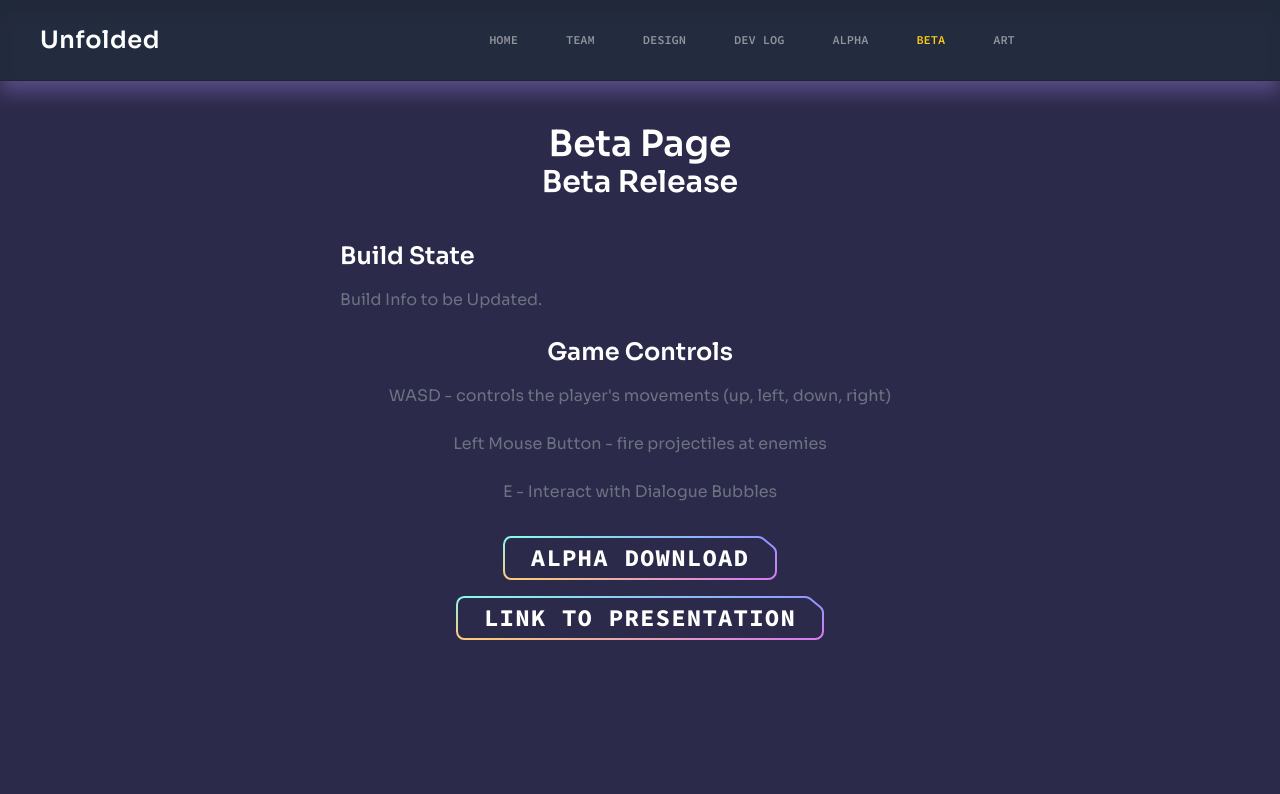
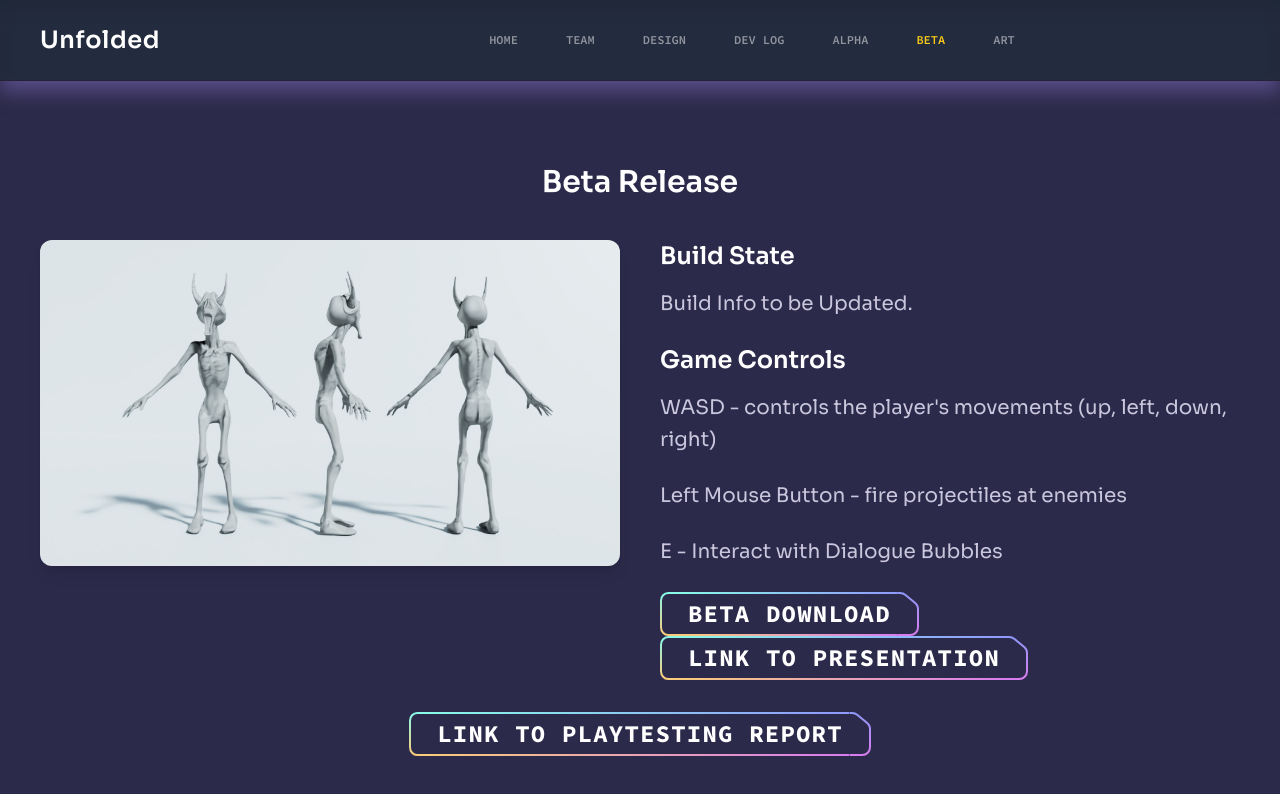
Before and after one commit to ajayamoorthy/Unfolded-Dev-Log, a React (Vite) app: page /#/beta in a window 1280 px wide. Shown: the top 794 px of the page. Built offline with nearby package versions, Linux system fonts and the light colour scheme.

Commit message:
beta second pass; styling added

```diff
--- a/src/pages/Beta.jsx
+++ b/src/pages/Beta.jsx
@@ -3,32 +3,46 @@ import Button from "../components/Button";
 
 const Beta = () => {
   return (
-    <div className="p-10 text-center">
-      <h1 className="text-4xl font-bold">Beta Page</h1>
+    <div className="p-10">
+      <h1 className="text-3xl font-bold text-center mb-10"></h1>
       <h1 className="text-3xl font-bold text-center mb-10">Beta Release</h1>
+
+      <div className="flex flex-col lg:flex-row items-center lg:items-start gap-10">
+        <div className="w-full lg:w-1/2">
+          {/* <video
+            src="/demo.mp4"
+            controls
+            className="w-full rounded-xl shadow-lg"
+          /> */}
+          <img
+            src="./imgs/kylie/gaga_turnaround_render.jpg"
+            alt="Alpha Preview"
+            className="w-full rounded-xl shadow-lg"
+          />
+        </div>
 
         <div className="w-full lg:w-1/2 text-left mx-auto">
           <h2 className="text-2xl font-bold mb-4">Build State</h2>
-        <p className="mb-6 text-gray-500">Build Info to be Updated.</p>
-      </div>
+          <p className="body-1 mb-6 text-n-2">Build Info to be Updated.</p>
 
           <h2 className="text-2xl font-bold mb-4">Game Controls</h2>
-      <p className="mb-6 text-gray-500">
+          <p className="body-1 mb-6 text-n-2">
             WASD - controls the player's movements (up, left, down, right)
           </p>
-      <p className="mb-6 text-gray-500">
+          <p className="body-1 mb-6 text-n-2">
             Left Mouse Button - fire projectiles at enemies
           </p>
-      <p className="mb-6 text-gray-500">E - Interact with Dialogue Bubbles</p>
+          <p className="body-1 mb-6 text-n-2">
+            E - Interact with Dialogue Bubbles
+          </p>
 
-      <div className="mt-8 flex flex-col items-center gap-4">
           <Button className="text-2xl">
             <a
-            href="https://drive.google.com/drive/folders/1tjdSstgK0z4PfNwmKHa6jSELWwGjOmW9?usp=sharing"
+              href="https://drive.google.com/drive/folders/1rJ45z04mnQlRbk9ttfihgNQpH5a9FrPr?usp=sharing"
               target="_blank"
               rel="noopener noreferrer"
             >
-            Alpha Download
+              Beta Download
             </a>
           </Button>
           <Button className="text-2xl">
@@ -41,6 +55,18 @@ const Beta = () => {
             </a>
           </Button>
         </div>
+      </div>
+      <div className="flex justify-center mt-8">
+        <Button className="text-2xl">
+          <a
+            href="https://docs.google.com/document/d/1D8We1BC5neKVEmWg2p0Tfh1BJVknFJX9DXelVY6RPEk/edit?usp=sharing"
+            target="_blank"
+            rel="noopener noreferrer"
+          >
+            Link to Playtesting Report
+          </a>
+        </Button>
+      </div>
       <ButtonGradient />
     </div>
   );
```
Lines whose indentation alone changed are shown as unchanged.
